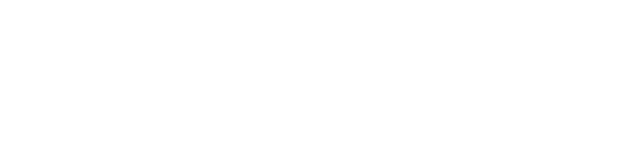
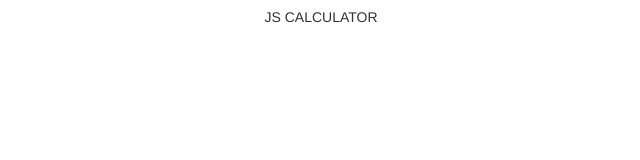
Before and after one commit to mdaz78/JS-calculator, a plain HTML site: page index.html in a window 1280 px wide. Shown: the whole page, without its empty margins (319-959 px from the left). Drawn offline with nearby package versions, Linux system fonts and the light colour scheme.

Commit message:
Create the calculator box and the title

```diff
--- a/index.html
+++ b/index.html
@@ -1,9 +1,36 @@
 <!DOCTYPE html>
 <html>
 <head>
-  <title>JavaScript Calculator</title>
+ <!-- meta tags -->
+ <meta charset="utf-8">
+ <meta name="viewport" content="width=device-width, initial-scale=1.0">
+
+ <!-- title -->
+ <title>JS Calculator</title>
+
+ <!-- Bootstrap -->
+ <link rel="stylesheet" href="https://maxcdn.bootstrapcdn.com/bootstrap/3.3.7/css/bootstrap.min.css">
+
+ <!-- Font Awesome -->
+ <link rel="stylesheet" href="https://cdnjs.cloudflare.com/ajax/libs/font-awesome/4.7.0/css/font-awesome.min.css">
+
+ <!-- Google fonts -->
+ <link href='https://fonts.googleapis.com/css?family=Orbitron' rel='stylesheet' type='text/css'>
+
+ <link href='https://fonts.googleapis.com/css?family=Josefin+Sans' rel='stylesheet' type='text/css'>
+
+ <!-- Custom CSS -->
+ <link rel="stylesheet" href="style.css">
 </head>
 <body>
+  <div class="container">
+    <div id="calculator">
 
+      <div id="title" class="text-center">
+        <h5>JS CALCULATOR</h5>
+      </div>
+
+    </div>
+  </div>
 </body>
 </html>
```
